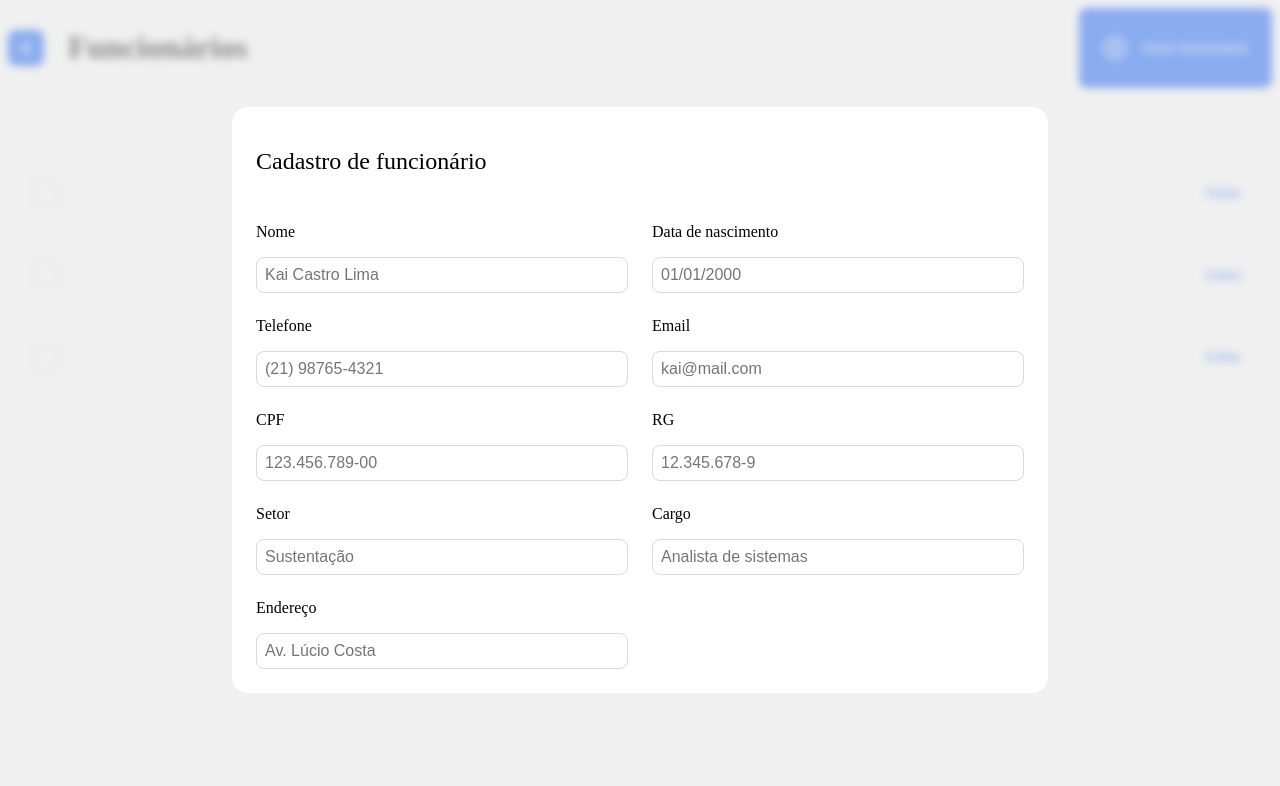
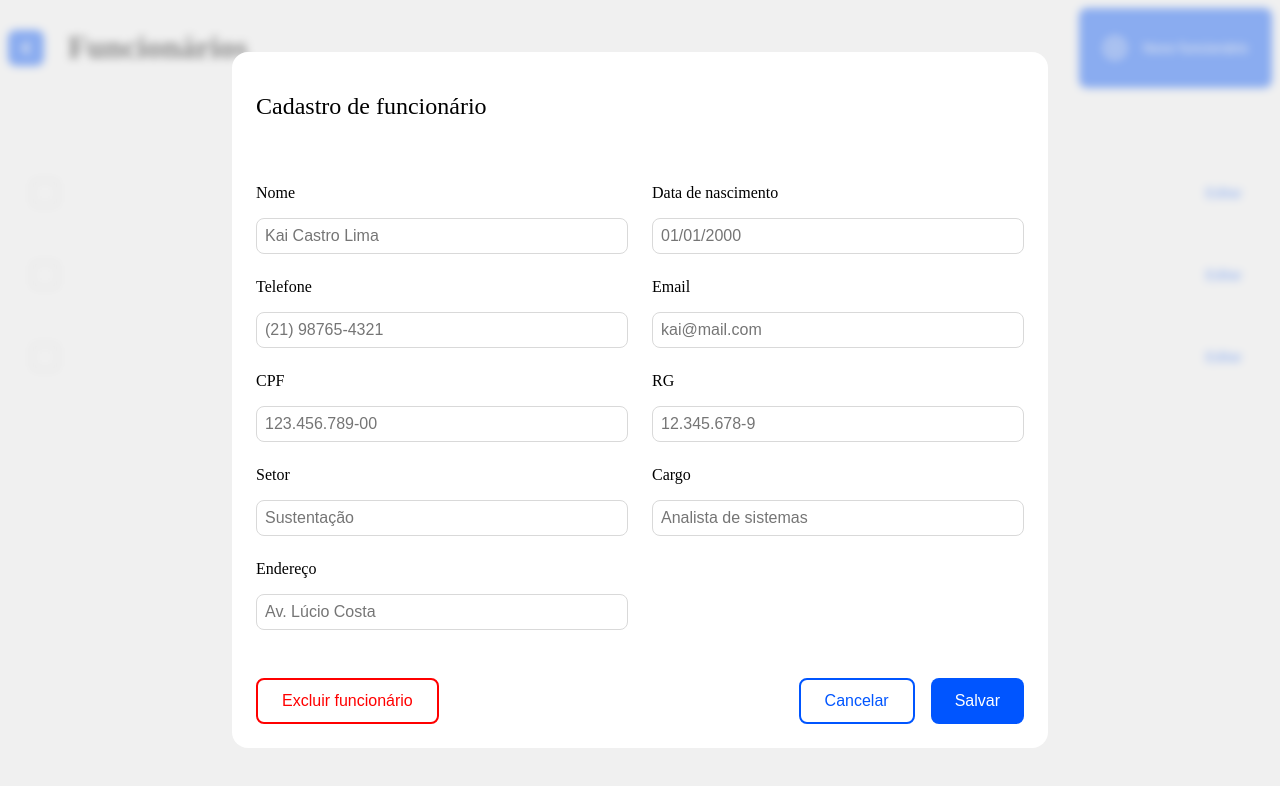
Before and after one commit to andersonszdc/teste-frontend2, a Next.js app: page /1 in a window 1280 px wide. Both pictures are taken after a click on the button "Novo funcionário". Shown: the top 786 px of the page. Built offline with nearby package versions, Linux system fonts and the light colour scheme.

Commit message:
added action buttons

```diff
--- a/src/components/registrationModal/index.tsx
+++ b/src/components/registrationModal/index.tsx
@@ -18,6 +18,13 @@ const RegistrationModal = () => {
           <CustomInput label="Cargo" placeholder="Analista de sistemas" />
           <CustomInput label="Endereço" placeholder="Av. Lúcio Costa" />
         </div>
+        <div className="action">
+          <button className="btn red">Excluir funcionário</button>
+          <div className="action__main">
+            <button className="btn blue-border">Cancelar</button>
+            <button className="btn full-blue">Salvar</button>
+          </div>
+        </div>
       </StyledRegistrationModal>
     </WrapperRegistrationModal>
   );
--- a/src/components/registrationModal/styles.ts
+++ b/src/components/registrationModal/styles.ts
@@ -1,6 +1,9 @@
 import styled from "styled-components";
 
 export const StyledRegistrationModal = styled.div`
+  display: flex;
+  flex-direction: column;
+  gap: 48px;
   background-color: hsl(0, 0%, 100%);
   width: 60%;
   padding: 24px;
@@ -9,13 +12,62 @@ export const StyledRegistrationModal = styled.div`
   .title {
     font-size: 24px;
     font-weight: 500;
-    margin-bottom: 48px;
   }
 
   .inputs {
     display: grid;
     gap: 24px;
     grid-template-columns: auto auto;
+  }
+
+  .action {
+    display: flex;
+    justify-content: space-between;
+  }
+
+  .action__main {
+    display: flex;
+    gap: 16px;
+  }
+
+  .btn {
+    padding: 12px 24px;
+    font-size: 16px;
+    font-weight: 500;
+    border-radius: 8px;
+    cursor: pointer;
+    background-color: transparent;
+    border: none;
+    transition: 0.2s ease-out;
+  }
+
+  .btn.red {
+    border: 2px solid hsl(360, 100%, 50%);
+    color: hsl(360, 100%, 50%);
+
+    :hover {
+      border-color: hsla(360, 100%, 50%, 40%);
+      color: hsla(360, 100%, 50%, 40%);
+    }
+  }
+
+  .btn.blue-border {
+    border: 2px solid hsl(220, 100%, 50%);
+    color: hsl(220, 100%, 50%);
+
+    :hover {
+      border-color: hsla(220, 100%, 50%, 40%);
+      color: hsla(220, 100%, 50%, 40%);
+    }
+  }
+
+  .btn.full-blue {
+    background-color: hsl(220, 100%, 50%);
+    color: hsl(0, 0%, 100%);
+
+    :hover {
+      background-color: hsla(220, 100%, 50%, 40%);
+    }
   }
 `;
 
```
